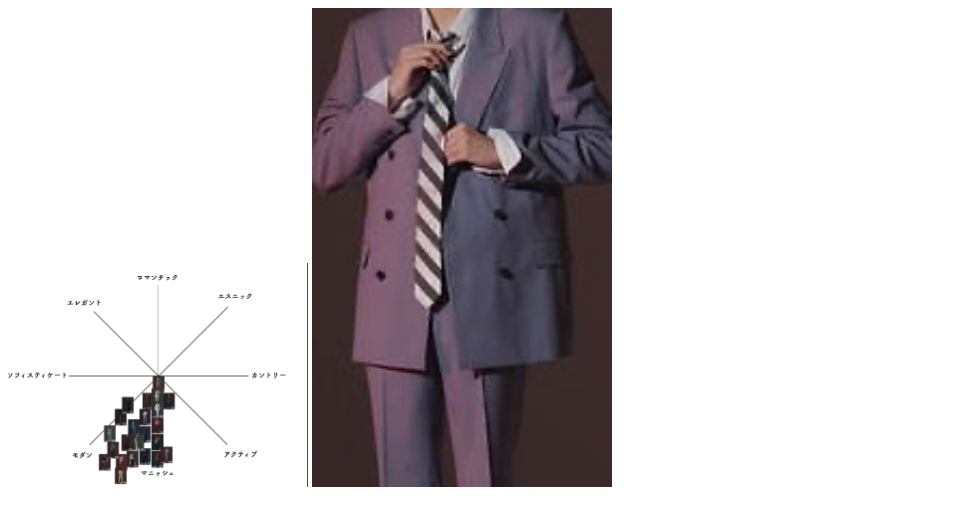
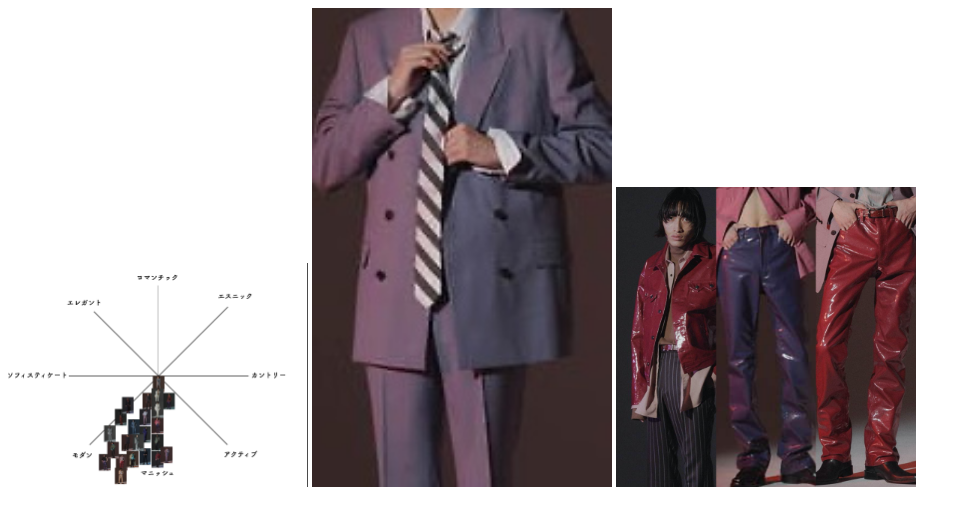
Before and after one commit to yudaiukawa/hatena7, a plain HTML site: page index.html in a window 1280 px wide. Shown: the whole page, without its empty margins (0-971 px from the left). Drawn offline with Linux system fonts and the light colour scheme.

Commit message:
Update index.html

```diff
--- a/index.html
+++ b/index.html
@@ -7,5 +7,6 @@
 <body>
 <img src="スクリーンショット 2020-01-01 23.44.41.png" width="300px">
   <img src="w300_littlebig_20ss_16.jpg" width="300px">
+  <img src="collage.png" width="300px">
 </body>
 </html>
```
